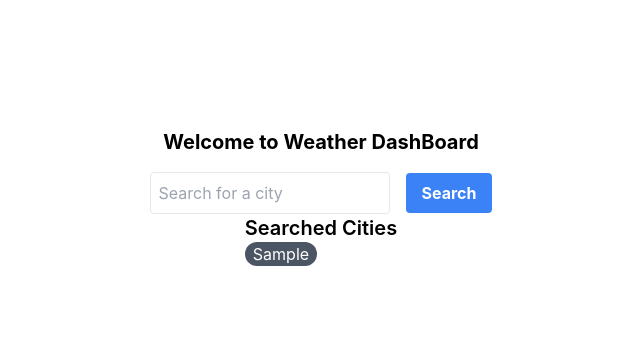
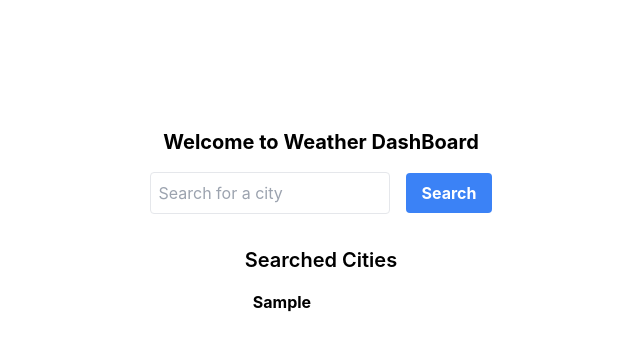
Before and after one commit to TheWiseSailor/ReactWeather, a React (Create React App) app: page / in a window 1280 px wide. Both pictures are taken after typing "Sample" into the empty fields and a click on the button "Search". Shown: the top 350 px of the page, without its empty margins (319-959 px from the left). Built offline with nearby package versions, Linux system fonts and the light colour scheme; no server answers.

Commit message:
more minor styling, going to try and attempt  a light and  dark mode

```diff
--- a/src/components/SearchedCities.js
+++ b/src/components/SearchedCities.js
@@ -6,13 +6,13 @@ const SearchedCities = ({ cities, onCityClick }) => {
   return (
     <aside>
       <div>
-        <h2 className="text-xl font-semibold">Searched Cities</h2>
+        <h2 className="text-xl font-semibold pt-8">Searched Cities</h2>
         <ul>
           {cities.map((city, index) => (
             <li key={index}>
               <button
                 onClick={() => onCityClick(city)}
-                className="bg-gray-600 text-white hover:underline cursor-pointer rounded-xl pl-2 pr-2"
+                className=" text-black font-bold hover:underline cursor-pointer rounded-xl pl-2 pr-2 mt-4"
               >
                 {city}
               </button>
--- a/src/components/WeatherDashboard.js
+++ b/src/components/WeatherDashboard.js
@@ -26,7 +26,7 @@ const WeatherDashboard = () => {
     setShowSearchedCities(true);
   };
   const addCityToSearchedCities = (city) => {
-    setSearchedCities((prevCities) => [city, ...prevCities.slice(0, 3)]);
+    setSearchedCities((prevCities) => [city, ...prevCities.slice(0, 2)]);
     localStorage.setItem("searchedCities", JSON.stringify(searchedCities));
   };
 
```
